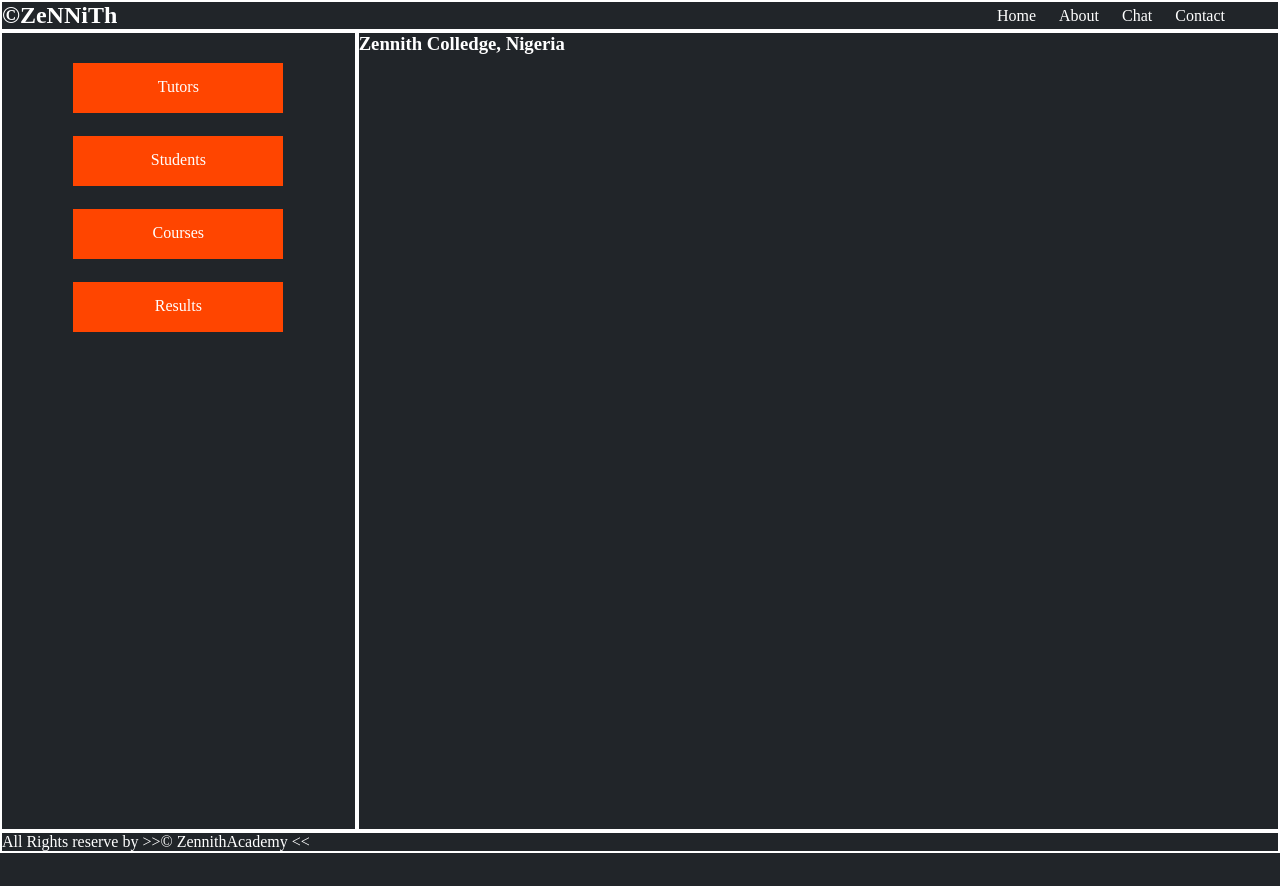
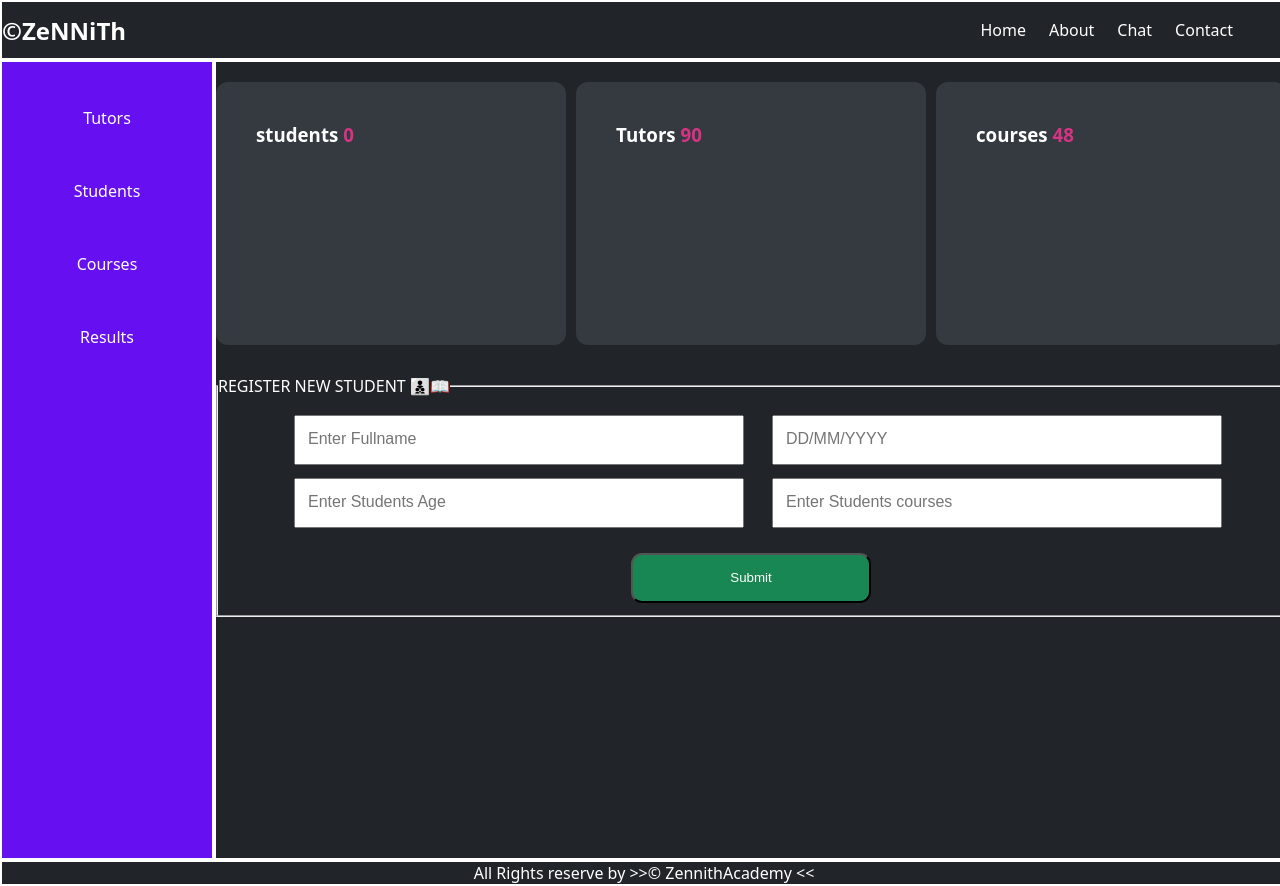
Before and after one commit to charleeBlaqTech/student_register_app, a Flask app: page /admin/ in a window 1280 px wide. Before the commit the page ends 853 px from the top, so only its background shows below. Run offline with Flask 3, Linux system fonts and the light colour scheme; data that the repository does not hold is empty.

Commit message:
improved standard admin dashboard

```diff
--- a/main.py
+++ b/main.py
@@ -22,17 +22,22 @@ def index_render():
 
 @app.route('/admin/')
 def admin_render():
-    return render_template('admin.html')
+    total_students= student.count_documents({})
+    return render_template('admin.html', students= total_students)
 
 
 
 @app.route('/admin/create_student', methods=["GET", "POST"])
 def create_new_student():
     student_name = request.form.get('fullname')
+    student_DOB = request.form.get('dateofbirth')
     student_age = request.form.get('age')
     student_courses = request.form.get('courses')
     if not bool(student_name.strip()):
         student_name = ""
+
+    if not bool(student_DOB.strip()):
+        student_DOB = ""
 
     if not bool(student_age.strip()):
         student_age = ""
@@ -40,18 +45,25 @@ def create_new_student():
     if not bool(student_courses.strip()):
         student_courses = ""
 
-    if student_name == "" or student_age == "" or student_courses == "":
-        return render_template("admin.html", ERROR= "Inputs cannot be empty")
+    if student_name == "" or student_age == "" or student_courses == "" or student_DOB == "":
+        return redirect("/admin/", 302)
     else:
-        create_student_database= student.insert_one({
-            "name": student_name,
-            "age": int(student_age),
-            "courses": int(student_courses)
-        })
-        if bool(create_student_database):
-            return redirect("/index")
-        else:
-            return render_template('admin.html', ERROR= "Database error, student data not created successfully")
+        try:
+            create_student_database= student.insert_one({
+                "name": student_name,
+                "age": int(student_age),
+                "courses": int(student_courses),
+                "DOB": student_DOB
+            })
+            if bool(create_student_database):
+                return redirect("/admin/")
+
+        except Exception as error:
+            # ERROR= "Database error, student data not created successfully"
+            return render_template('admin.html', ERROR= error )
+
+
+
 
 
 
--- a/static/styles/style.css
+++ b/static/styles/style.css
@@ -86,6 +86,7 @@ body{
     width: 100%;
     background-color: var(--bs-body-color);
     color: white;
+    font-family: var(--bs-body-font-family);
 }
 a{
     text-decoration: none;
@@ -113,16 +114,18 @@ li{
 }
 
 .dashboard-header{
-    /* height: 70px; */
+    height: 60px;
     grid-area: header;
     border: 2px solid white;
     display: flex;
     justify-content: space-between;
     align-items: center;
+    background-color: var(--bs-gray-900);
 }
 
 .dashboard-header>.header-nav{
     margin-right: 30px;
+    /* height: 70px; */
 }
 
 .dashboard-header>.header-nav .header-nav-ul{
@@ -134,10 +137,18 @@ li{
     margin-right: 23px;
 }
 
+.dashboard-header>.header-nav .header-nav-ul li a{
+    transition: 1.2s ease;
+}
+.dashboard-header>.header-nav .header-nav-ul li a:hover{
+    color: var(--bs-link-hover-color);
+    text-decoration: underline;
+}
 .dashboard-aside{
     grid-area: aside;
     border: 2px solid white;
     height: 100vh;
+    background-color: var(--bs-indigo);
 }
 
 .dashboard-aside>.aside-nav{
@@ -157,14 +168,13 @@ li{
     width: 210px;
     height: 50px;
     border: 1px solid transparent;
-    background-color: orangered;
     transition: 1.2s ease;
     text-align: center;
     cursor: pointer;
 }
 .dashboard-aside>.aside-nav .aside-nav-ul li:hover{
-    opacity: 0.3;
     border-radius: 13px;
+    background-color: var(--bs-info);
 }
 
 .dashboard-main{
@@ -173,7 +183,97 @@ li{
     height: 100vh;
 }
 
+.dashboard-main .main-heading{
+    text-align: center;
+    font-size: var(--bs-body-font-size);
+    color: var(--bs-cyan);
+}
+.dashboard-main>article .school-datas-wrapper{
+    margin-top: 20px;
+    display: flex;
+    justify-content: center;
+    align-items: center;
+    gap: 10px;
+}
+.dashboard-main>article .school-datas-wrapper :is(.total-students, .total-tutors, .total-courses-offered){
+    width: 350px;
+    aspect-ratio: 4/3;
+    background-color: var(--bs-gray-800);
+    padding: 40px;
+    border-radius: 12px;
+    transition: 1.4s ease;
+    cursor: pointer;
+}
+
+.dashboard-main>article .school-datas-wrapper :is(.total-students, .total-tutors, .total-courses-offered) span{
+    color: var(--bs-code-color);
+}
+
+.dashboard-main>article .school-datas-wrapper :is(.total-students, .total-tutors, .total-courses-offered):hover{
+    transform: translateY(10px);
+}
+
+
+.dashboard-main>article .form-wrapper{
+    margin-top: 30px;
+}
+.dashboard-main>article .form-wrapper>form>fieldset{
+    display: flex;
+    flex-direction: column;
+    align-items: center;
+    justify-content: center;
+}
+
+.dashboard-main>article .form-wrapper>form>fieldset>.main-inputs-container{
+    margin-top: 18px;
+    display: flex;
+    flex-direction: column;
+    align-items: center;
+    justify-content: center;
+    gap: 13px;
+}
+
+.dashboard-main>article .form-wrapper>form>fieldset>.main-inputs-container :is(.top-form-wrapp, .bottom-form-wrapp){
+    display: flex;
+    justify-content: space-between;
+    align-items: center;
+    gap: 14px;
+}
+
+.top-form-wrapp input[type=text]{
+    width: 450px;
+    height: 50px;
+}
+.top-form-wrapp input[type=text]::placeholder{
+    font-size: larger;
+    padding: 0 12px;
+}
+.bottom-form-wrapp input[type=number]{
+    width: 450px;
+    height: 50px;
+}
+.bottom-form-wrapp input[type=number]::placeholder{
+    font-size: larger;
+    padding: 0 12px;
+}
+.dashboard-main>article .form-wrapper>form>fieldset>.main-inputs-container button{
+    width: 240px;
+    height: 50px;
+    margin: 12px auto;
+    border-radius: 11px;
+    color: var(--bs-body-bg);
+    background-color: var(--bs-success);
+    transition: 1.2s ease;
+    cursor: pointer;
+}
+
+.dashboard-main>article .form-wrapper>form>fieldset>.main-inputs-container button:hover{
+    opacity: 0.7;
+}
 .dashboard-footer{
     grid-area: footer;
     border: 2px solid white;
 }
+.dashboard-footer p{
+   text-align: center;
+}
--- a/templates/admin.html
+++ b/templates/admin.html
@@ -35,7 +35,50 @@
         </aside>
         <main class="dashboard-main">
             <article>
-                <h1>Zennith Colledge, Nigeria</h1>
+                <div class="school-datas-wrapper">
+                    <div class="total-students">
+                        <h3>students <span>{{students}}</span></h3>
+                    </div>
+                    <div class="total-tutors">
+                        <h3>Tutors <span>90</span></h3>
+                    </div>
+                    <div class="total-courses-offered">
+                        <h3>courses <span>48</span></h3>
+                    </div>
+
+                </div>
+                <div class="form-wrapper">
+                    <form action="/admin/create_student" method="POST">
+                        <fieldset>
+                            <legend>REGISTER NEW STUDENT 👨‍👦‍👦📖</legend>
+
+                            {% if ERROR %}
+                            <p style="color: red;">{{ERROR}}</p>
+                            {% endif %}
+
+                            <div class="main-inputs-container">
+
+                                <div class="top-form-wrapp">
+                                    <label for="fullname"></label>
+                                    <input type="text" name="fullname" id="fullname" placeholder="Enter Fullname" required>
+
+                                    <label for="DOB"></label>
+                                    <input type="text" name="dateofbirth" id="DOB" placeholder="DD/MM/YYYY" required>
+                                </div>
+
+                                <div class="bottom-form-wrapp">
+                                    <label for="age"></label>
+                                    <input type="number" name="age" id="age" placeholder="Enter Students Age" required>
+
+                                    <label for="courses"></label>
+                                    <input type="number" name="courses" id="courses" placeholder="Enter Students courses" required>
+                                </div>
+                                <button type="submit">Submit</button>
+
+                            </div>
+                        </fieldset>
+                    </form>
+                </div>
             </article>
         </main>
         <footer class="dashboard-footer">
```
